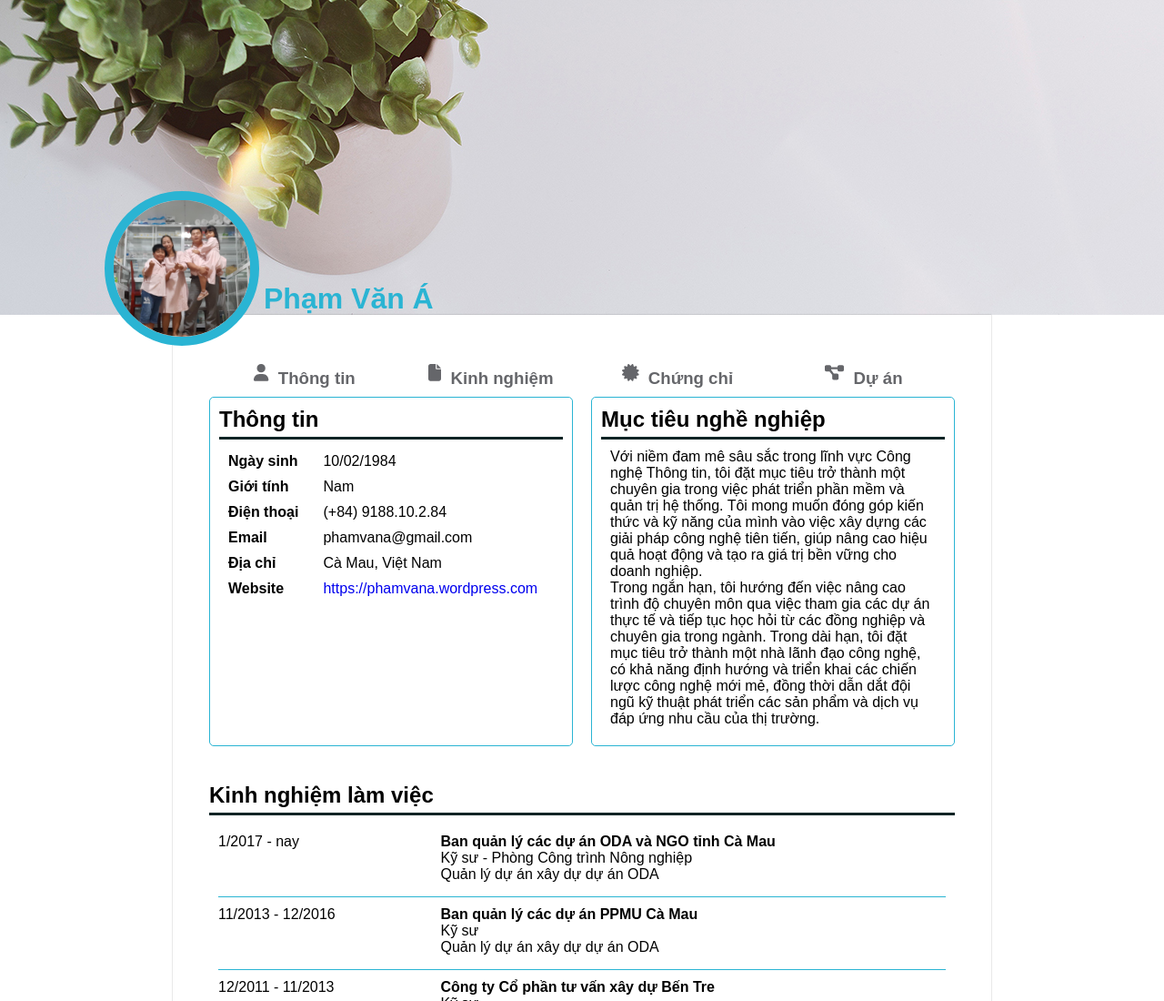
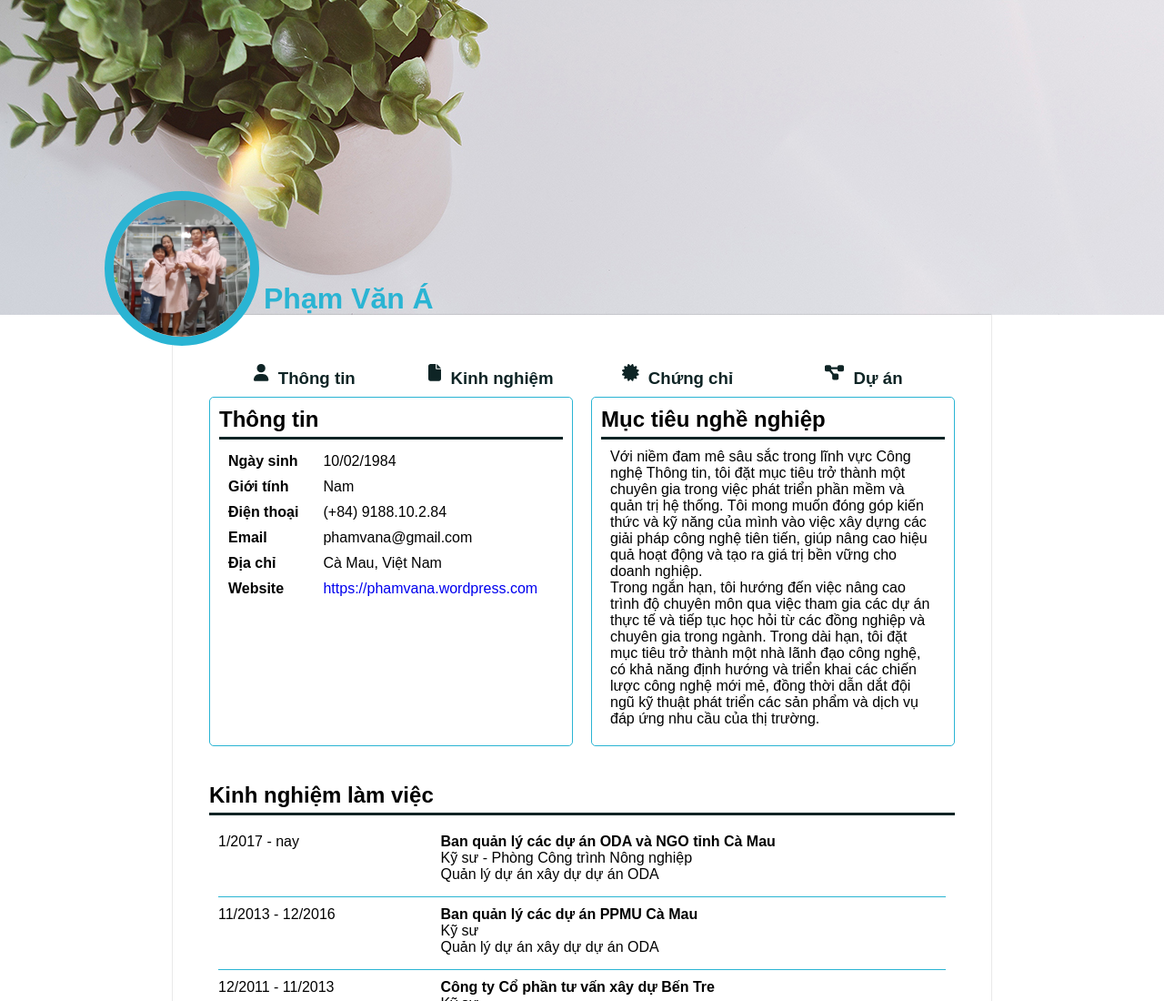
Before and after one commit to phamvanapts/MyCV, a plain HTML site: page index.html in a window 1280 px wide. Shown: the top 1100 px of the page at 91% size. Drawn offline with Linux system fonts and the light colour scheme.

Commit message:
cập nhật

```diff
--- a/css/styles.css
+++ b/css/styles.css
@@ -159,12 +159,13 @@ nav * {
     font-family: arial, sans-serif, tahoma;
     font-weight: bold;
     font-size: 14pt;
-    color: #65666a;
+    color:#0e2425;
 
 }
 nav > *:hover{
     background-color: #2ab4d3;
 }
+
 #target{
     /* background-color: #2ab4d3; */
 }
```
